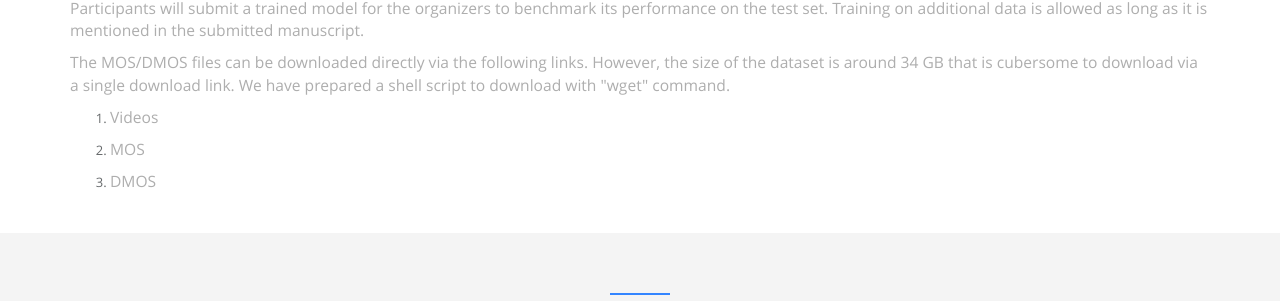
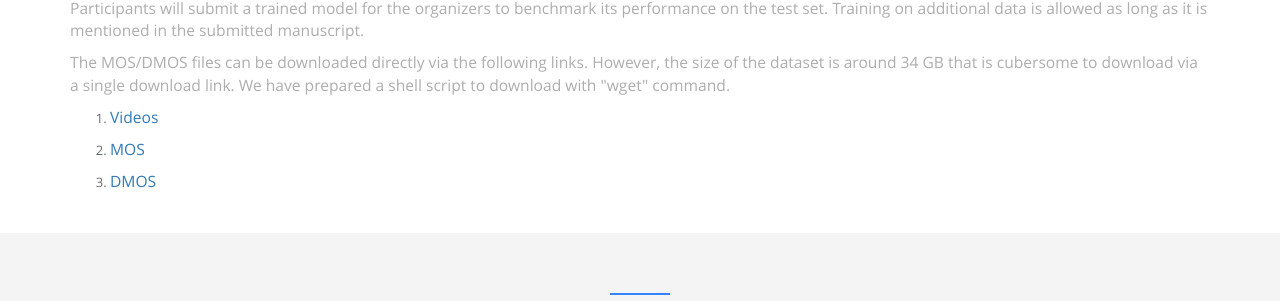
Before and after one commit to haiqianw/haiqianw.github.io, a Jekyll site: the page built from index.html, in a window 1280 px wide and 900 px high, scrolled down 1516 px. Shown: the part 149-450 px from the top of the window. Built offline with Jekyll 4.4.1, drawn with Linux system fonts in a browser that asks for light colours.

Commit message:
update dataset

```diff
--- a/_includes/sections/dataset.html
+++ b/_includes/sections/dataset.html
@@ -22,11 +22,13 @@
           <p style="font-size:120%;"> The MOS/DMOS files can be
           downloaded directly via the following links. However, the size of the dataset is around 34 GB that is cubersome to download via a single download link.
             We have prepared a shell script to download with "wget" command.</p>
-
+            <!-- <p><a href="_site/static/assets/download_video.sh">Videos</a></p>
+            <p><a href="_site/static/assets/ugcset_mos.json">MOS</a></p>
+            <p><a href="_site/static/assets/ugcset_dmos.json">DMOS</a></p> -->
           <ol>
-            <li><p style="font-size:120%;">Videos</p></li>
-            <li><p style="font-size:120%;">MOS</p></li>
-            <li><p style="font-size:120%;">DMOS</p></li>
+            <li><p style="font-size:120%;"><a href="_site/static/assets/download_video.sh">Videos</a></p></li>
+            <li><p style="font-size:120%;"><a href="_site/static/assets/ugcset_mos.json">MOS</a></p></li>
+            <li><p style="font-size:120%;"><a href="_site/static/assets/ugcset_dmos.json">DMOS</a></p></li>
           </ol>
         </div>
     </div>
```
Also changed, not shown: 2 other files.
